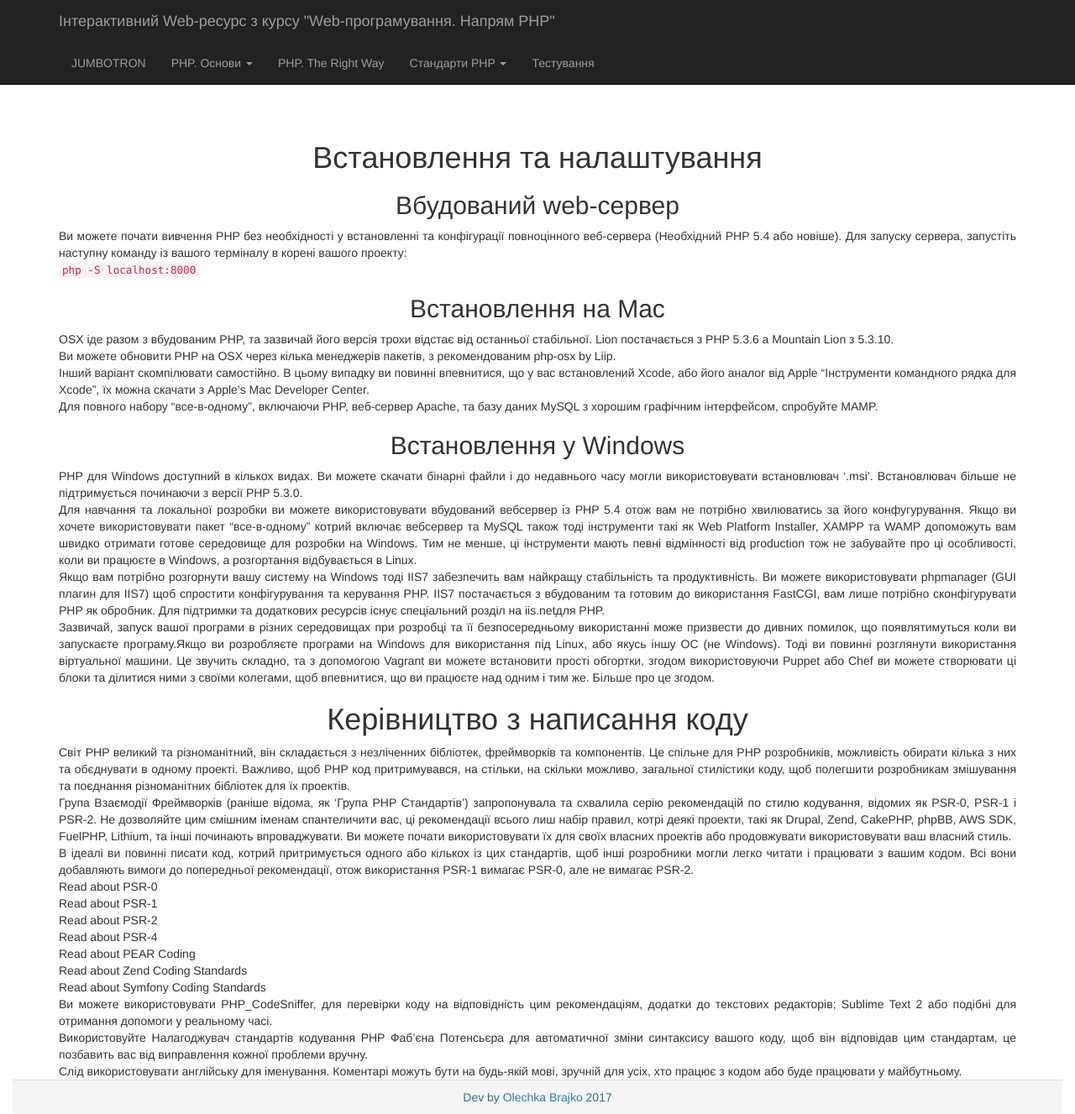
After one commit to GodLis/Interactive-WEB-resource-Learning-PHP, a PHP site: page /phpTheRigthWay.php in a window 1280 px wide. The commit adds this page. Shown: the whole page at 84% size. Run offline with PHP 8.4, Linux system fonts and the light colour scheme.

```diff
--- /dev/null
+++ b/css/style.css
@@ -0,0 +1,3 @@
+.mypadding{
+    padding-top: 13%;
+}
--- a/footer.php
+++ b/footer.php
@@ -1,3 +1,9 @@
+</div>
+
+<div class="panel-footer coll-md-12 text-info center-block text-center" id="footer">
+    Dev by <a href="https://vk.com/olechkabrajko">Olechka Brajko</a> 2017
+</div>
+
 <script src="http://code.jquery.com/jquery-latest.js"></script>
 <script src="js/bootstrap.min.js"></script>
 
--- a/header.php
+++ b/header.php
@@ -13,23 +13,31 @@ session_start();*/
     <title>It`s my diploma</title>
 
     <link href="css/bootstrap.min.css" rel="stylesheet">
+    <link href="css/style.css" rel="stylesheet">
 </head>
 
 <body class="container-fluid">
+
+<div class="container">
 
     <div class="navbar navbar-default navbar-fixed-top navbar-inverse">
         <div class="navbar-inner">
             <div class="container">
 
                 <div class="navbar-header">
-                    <button type="button" class="navbar-toggle collapsed" data-toggle="collapse" data-target=".nav-collapse" aria-expanded="false" aria-controls="navbar">
+                    <button type="button" class="navbar-toggle collapsed" data-toggle="collapse"
+                            data-target=".nav-collapse" aria-expanded="false" aria-controls="navbar">
                         <span class="sr-only">Toggle navigation</span>
                         <span class="icon-bar"></span>
                         <span class="icon-bar"></span>
                         <span class="icon-bar"></span>
                     </button>
-                    <a class="navbar-brand">Інтерактивний Web-ресурс з курсу "Web-програмування. Напрям PHP"</a>
-                    <!--<a class="navbar-brand"><img src="images/logo1.png"></a>-->
+
+                    <div class = "row navbar-brand ">
+                        <div class="hidden-xs">Інтерактивний Web-ресурс з курсу "Web-програмування. Напрям PHP"</div>
+                        <!--<div class = "visible-xs-inline-block" ><img src="images/logoleft.png"></div>-->
+                    </div>
+
                 </div>
 
                 <div class="navbar-collapse collapse nav-collapse">
@@ -41,14 +49,39 @@ session_start();*/
                                 <b class="caret"></b>
                             </a>
                             <ul class="dropdown-menu">
-                                <li><a href="">PHP. The Right Way</a></li>
+                                <li><a href="tutorialFirst.php">Знайомство з PHP</a></li>
+                                <li><a href="">Стандарти PHP</a></li>
+                                <li><a href="">Тестування</a></li>
+                                <li><a href="">Стандарти PHP</a></li>
+                                <li><a href="">Тестування</a></li>
+                                <li><a href="">Стандарти PHP</a></li>
+                                <li><a href="">Тестування</a></li>
+                                <li><a href="">Стандарти PHP</a></li>
+                                <li><a href="">Тестування</a></li>
+                                <li><a href="">Стандарти PHP</a></li>
+                                <li><a href="">Тестування</a></li>
                                 <li><a href="">Стандарти PHP</a></li>
                                 <li><a href="">Тестування</a></li>
                             </ul>
                         </li>
 
-                        <li><a href="">PHP. The Right Way</a></li>
-                        <li><a href="">Стандарти PHP</a></li>
+                        <li><a href="phpTheRigthWay.php">PHP. The Right Way</a></li>
+
+                        <li class="dropdown">
+                            <a class="dropdown-toggle" data-toggle="dropdown" href="#">Стандарти PHP
+                                <b class="caret"></b>
+                            </a>
+                            <ul class="dropdown-menu">
+                                <li><a href="psr0.php">PSR-0</a></li>
+                                <li><a href="psr1.php">PSR-1</a></li>
+                                <li><a href="">PSR-2</a></li>
+                                <li><a href="">PSR-4</a></li>
+                                <li><a href="">PEAR Coding Standards</a></li>
+                                <li><a href="">Zend Coding Standards</a></li>
+                                <li><a href="">Symfony Coding Standards</a></li>
+                            </ul>
+                        </li>
+
                         <li><a href="">Тестування</a></li>
                         <li><a href=""></a></li>
                     </ul>
--- a/index.php
+++ b/index.php
@@ -1,5 +1,7 @@
 <?php include_once("header.php");
+    session_destroy();
 ?>
+
     <div>jdfsbh </div>
 
 <?php include_once("footer.php");
--- /dev/null
+++ b/phpTheRigthWay.php
@@ -0,0 +1,117 @@
+<?php include_once("header.php");
+session_destroy();
+?>
+
+    <div class="mypadding" style="text-align: justify">
+
+        <div class="h1" style="text-align: center">
+            Встановлення та налаштування
+        </div>
+        <div class="h2" style="text-align: center">
+            Вбудований web-сервер
+        </div>
+        <div>
+            Ви можете почати вивчення PHP без необхідності у встановленні та конфігурації повноцінного веб-сервера
+            (Необхідний PHP 5.4 або новіше). Для запуску сервера, запустіть наступну команду із вашого терміналу
+            в корені вашого проекту:
+            <br>
+                <code>
+                    php -S localhost:8000
+                </code>
+
+        </div>
+
+        <div class="h2" style="text-align: center">
+            Встановлення на Mac
+        </div>
+        <div>
+            OSX іде разом з вбудованим PHP, та зазвичай його версія трохи відстає від останньої стабільної.
+            Lion постачається з PHP 5.3.6 а Mountain Lion з 5.3.10.
+            <br>
+            Ви можете обновити PHP на OSX через кілька менеджерів пакетів, з рекомендованим php-osx by Liip.
+            <br>
+            Інший варіант скомпілювати самостійно. В цьому випадку ви повинні впевнитися,
+            що у вас встановлений Xcode, або його аналог від Apple “Інструменти командного рядка для Xcode”,
+            їх можна скачати з Apple’s Mac Developer Center.
+            <br>
+            Для повного набору “все-в-одному”, включаючи PHP, веб-сервер Apache, та базу даних MySQL з
+            хорошим графічним інтерфейсом, спробуйте MAMP.
+        </div>
+
+        <div class="h2" style="text-align: center">
+            Встановлення у Windows
+        </div>
+        <div>
+            PHP для Windows доступний в кількох видах. Ви можете скачати бінарні файли і до недавнього часу
+            могли використовувати встановлювач ‘.msi’. Встановлювач більше не підтримується починаючи з
+            версії PHP 5.3.0.
+            <br>
+            Для навчання та локальної розробки ви можете використовувати вбудований вебсервер із PHP 5.4
+            отож вам не потрібно хвилюватись за його конфугурування. Якщо ви хочете використовувати пакет
+            “все-в-одному” котрий включає вебсервер та MySQL також тоді інструменти такі як Web Platform Installer,
+            XAMPP та WAMP допоможуть вам швидко отримати готове середовище для розробки на Windows.
+            Тим не менше, ці інструменти мають певні відмінності від production тож не забувайте про ці особливості,
+            коли ви працюєте в Windows, а розгортання відбувається в Linux.
+            <br>
+            Якщо вам потрібно розгорнути вашу систему на Windows тоді IIS7 забезпечить вам найкращу стабільність
+            та продуктивність. Ви можете використовувати phpmanager (GUI плагин для IIS7) щоб спростити
+            конфігурування та керування PHP. IIS7 постачається з вбудованим та готовим до використання FastCGI,
+            вам лише потрібно сконфігурувати PHP як обробник. Для підтримки та додаткових ресурсів існує
+            спеціальний розділ на iis.netдля PHP.
+            <br>
+            Зазвичай, запуск вашої програми в різних середовищах при розробці та її безпосередньому використанні
+            може призвести до дивних помилок, що появлятимуться коли ви запускаєте програму.Якщо ви розробляєте
+            програми на Windows для використання під Linux, або якусь іншу ОС (не Windows).
+            Тоді ви повинні розглянути використання віртуальної машини. Це звучить складно, та з допомогою Vagrant
+            ви можете встановити прості обгортки, згодом використовуючи Puppet або Chef ви можете створювати ці
+            блоки та ділитися ними з своїми колегами, щоб впевнитися, що ви працюєте над одним і тим же.
+            Більше про це згодом.
+        </div>
+
+        <div class="h1" style="text-align: center">
+            Керівництво з написання коду
+        </div>
+        <div>
+            Світ PHP великий та різноманітний, він складається з незліченних бібліотек, фреймворків та компонентів.
+            Це спільне для PHP розробників, можливість обирати кілька з них та обєднувати в одному проекті.
+            Важливо, щоб PHP код притримувався, на стільки, на скільки можливо, загальної стилістики коду,
+            щоб полегшити розробникам змішування та поєднання різноманітних бібліотек для їх проектів.
+            <br>
+            Група Взаємодії Фреймворків (раніше відома, як ‘Група PHP Стандартів’) запропонувала та схвалила
+            серію рекомендацій по стилю кодування, відомих як PSR-0, PSR-1 і PSR-2. Не дозволяйте цим смішним
+            іменам спантеличити вас, ці рекомендації всього лиш набір правил, котрі деякі проекти, такі як Drupal,
+            Zend, CakePHP, phpBB, AWS SDK, FuelPHP, Lithium, та інші починають впроваджувати. Ви можете почати
+            використовувати їх для своїх власних проектів або продовжувати використовувати ваш власний стиль.
+            <br>
+            В ідеалі ви повинні писати код, котрий притримується одного або кількох із цих стандартів,
+            щоб інші розробники могли легко читати і працювати з вашим кодом. Всі вони добавляють вимоги до
+            попередньої рекомендації, отож використання PSR-1 вимагає PSR-0, але не вимагає PSR-2.
+            <br>
+            Read about PSR-0
+            <br>
+            Read about PSR-1
+            <br>
+            Read about PSR-2
+            <br>
+            Read about PSR-4
+            <br>
+            Read about PEAR Coding
+            <br>
+            Read about Zend Coding Standards
+            <br>
+            Read about Symfony Coding Standards
+            <br>
+            Ви можете використовувати PHP_CodeSniffer, для перевірки коду на відповідність цим рекомендаціям,
+            додатки до текстових редакторів; Sublime Text 2 або подібні для отримання допомоги у реальному часі.
+            <br>
+            Використовуйте Налагоджувач стандартів кодування PHP Фаб’єна Потенсьєра для автоматичної зміни
+            синтаксису вашого коду, щоб він відповідав цим стандартам, це позбавить вас від виправлення
+            кожної проблеми вручну.
+            <br>
+            Слід використовувати англійську для іменування. Коментарі можуть бути на будь-якій мові, зручній для усіх,
+            хто працює з кодом або буде працювати у майбутньому.
+        </div>
+
+    </div>
+
+<?php include_once("footer.php");
```
Also changed, not shown: psr0.php (added, +147 -0 lines), psr1.php (added, +13 -0 lines), tutorialFirst.php (added, +106 -0 lines), images/logo1.png (deleted), images/logo2.png (deleted), images/logoleft.png (added), images/logoright.png (added).
